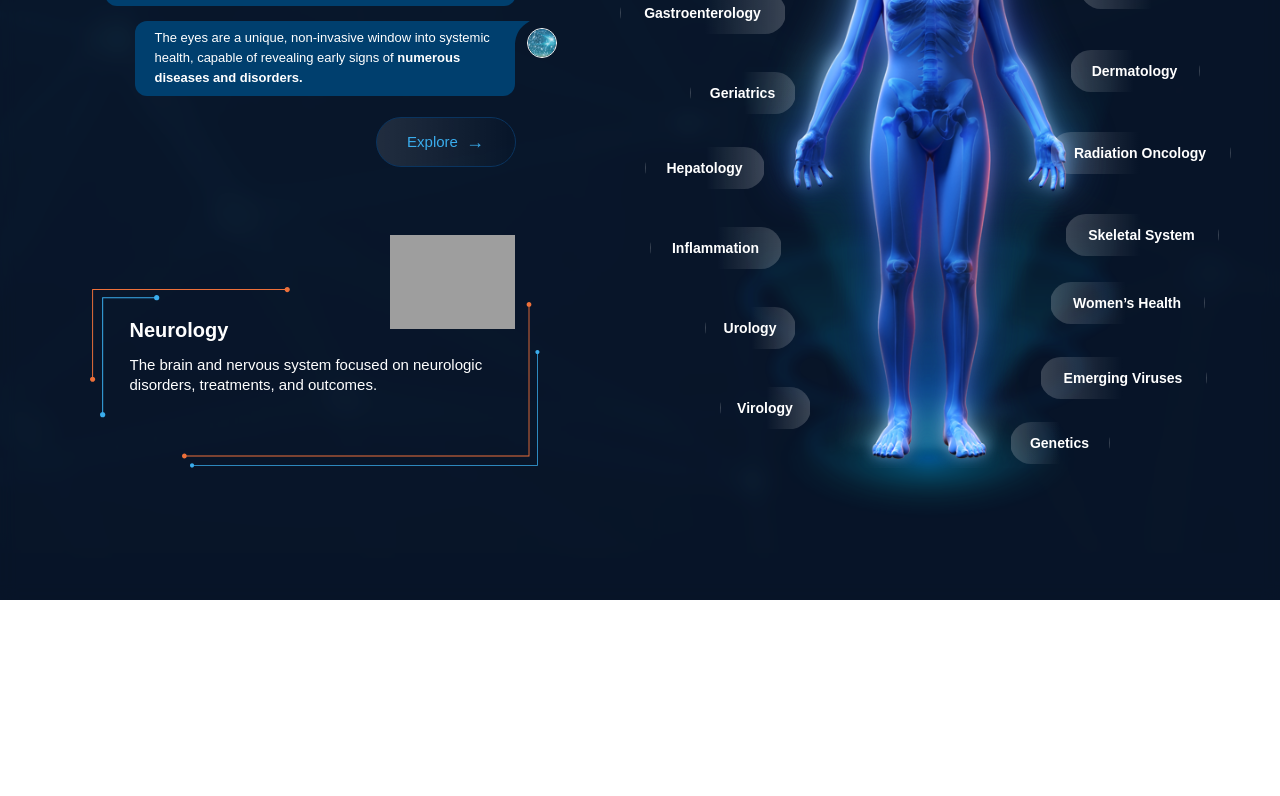
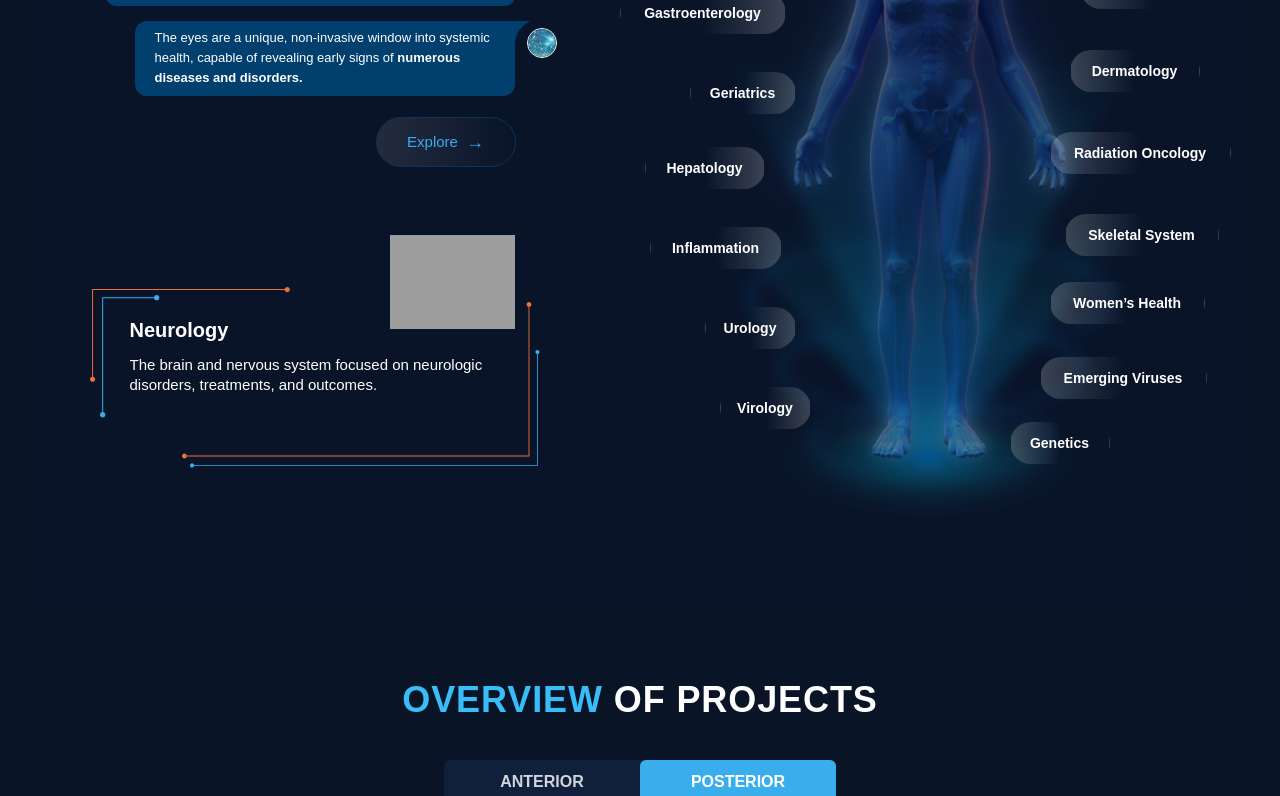
Before and after one commit to SreelakshmiTRaj/Opthalmology-app, a Next.js app: page / in a window 1280 px wide. Shown: the part 1225-2021 px from the top of the page. Before the commit the page ends 1825 px from the top, so only its background shows below. Built offline with nearby package versions, Linux system fonts and the light colour scheme; grey boxes are pictures that could not be loaded.

Commit message:
Committing with next section

```diff
--- a/src/app/components/Body/Body.js
+++ b/src/app/components/Body/Body.js
@@ -26,7 +26,7 @@ export default function Body() {
 
   return (
     <section
-      className="relative w-full text-white py-12 px-6 flex flex-col items-center overflow-hidden"
+      className="relative w-full text-white py-12 px-6 bg-[#0a1429] flex flex-col items-center"
       onClick={handleSectionClick}
     >
       {/* Heading */}
--- a/src/app/components/Body/BodyAnimation.js
+++ b/src/app/components/Body/BodyAnimation.js
@@ -12,6 +12,7 @@ const Label = ({ label, isRightSide, onClickLabel, isActive }) => {
     ? "linear-gradient(90deg, rgba(58,173,237,0.5) 0%, rgba(58,173,237,0) 75%)"
     : "linear-gradient(-90deg, rgba(58,173,237,0.5) 0%, rgba(58,173,237,0) 75%)";
   const isHighlighted = isHovered || isActive;
+
 
   return (
     <motion.div
@@ -71,7 +72,8 @@ export default function BodyAnimation({ selectedLabel, onLabelClick }) {
   ];
 
   useEffect(() => {
-    const startDelay = setTimeout(() => {
+    const startDelay = setTimeout(
+      () => {
         let index = currentIndex;
 
         if (!selectedLabel) {
@@ -89,7 +91,9 @@ export default function BodyAnimation({ selectedLabel, onLabelClick }) {
 
         if (!isManual) startCycle();
         return () => clearInterval(intervalRef.current);
-    }, selectedLabel === null ? 3000 : 0);
+      },
+      selectedLabel === null ? 5000 : 0
+    );
 
     return () => {
       clearInterval(intervalRef.current);
@@ -105,7 +109,12 @@ export default function BodyAnimation({ selectedLabel, onLabelClick }) {
     <>
       {/* Light glow */}
       <div className="absolute w-[500px] h-[520px] top-[200px] left-[590px] opacity-80">
-        <Image src={lightPath} alt="Body lighting" fill className="object-contain" />
+        <Image
+          src={lightPath}
+          alt="Body lighting"
+          fill
+          className="object-contain"
+        />
       </div>
 
       {/* Human body image */}
@@ -118,7 +127,12 @@ export default function BodyAnimation({ selectedLabel, onLabelClick }) {
           exit={{ opacity: 0 }}
           transition={{ duration: 0.6, ease: "easeInOut" }}
         >
-          <Image src={bodyImagePath} alt={selectedLabel || "Human body"} fill className="object-contain" />
+          <Image
+            src={bodyImagePath}
+            alt={selectedLabel || "Human body"}
+            fill
+            className="object-contain"
+          />
         </motion.div>
       </AnimatePresence>
 
@@ -134,7 +148,9 @@ export default function BodyAnimation({ selectedLabel, onLabelClick }) {
             transition={{ duration: 0.5, ease: "easeInOut" }}
           >
             <Image
-              src={`/images/${selectedLabel.toLowerCase().replace(/['’\s]+/g, "")}_part.svg`}
+              src={`/images/${selectedLabel
+                .toLowerCase()
+                .replace(/['’\s]+/g, "")}_part.svg`}
               alt={`${selectedLabel} organ illustration`}
               fill
               className="object-contain"
--- a/src/app/components/Hero/Hero.js
+++ b/src/app/components/Hero/Hero.js
@@ -289,11 +289,11 @@ export default function Hero() {
       </div>
 
       {/* Zigzag Line */}
-      <div className="absolute bottom-0 left-0 w-full z-20">
+      <div className="absolute bottom-0 w-full z-20">
         <Image
           src={line}
           alt="Zigzag border"
-          width={1920}
+          width={2000}
           height={120}
           className="w-full h-auto object-cover pointer-events-none select-none"
         />
--- /dev/null
+++ b/src/app/components/Overview/Overview.js
@@ -0,0 +1,83 @@
+"use client";
+import { useState, useEffect } from "react";
+import { motion, AnimatePresence } from "framer-motion";
+
+export default function Overview() {
+  const [activeTab, setActiveTab] = useState("anterior");
+
+  // Auto toggle every 3 seconds
+  useEffect(() => {
+    const interval = setInterval(() => {
+      setActiveTab((prev) => (prev === "anterior" ? "posterior" : "anterior"));
+    }, 3000);
+    return () => clearInterval(interval);
+  }, []);
+
+  return (
+    <section className="relative w-full py-20 text-center">
+      {/* Heading */}
+      <h2 className="text-3xl sm:text-4xl font-bold text-white tracking-wide mb-10">
+        <span className="text-[#38bdf8]">OVERVIEW</span> OF PROJECTS
+      </h2>
+
+      {/* Toggle Buttons */}
+      <div className="relative mx-auto w-[392px] h-[44px] flex rounded-md overflow-visible bg-[#10203b] justify-center">
+        {/* Anterior Button */}
+        <div className="relative w-[196px]">
+          <button
+            onClick={() => setActiveTab("anterior")}
+            className={`w-full h-[44px] font-semibold text-sm sm:text-base rounded-md transition-all duration-300 flex items-center justify-center
+              ${
+                activeTab === "anterior"
+                  ? "bg-[#3AADED] text-white"
+                  : "bg-transparent text-gray-300 hover:text-white"
+              }`}
+          >
+            ANTERIOR
+          </button>
+
+          {/* Blue Underline for Anterior */}
+          <AnimatePresence mode="wait">
+            {activeTab === "anterior" && (
+              <motion.div
+                initial={{ opacity: 0, y: -2 }}
+                animate={{ opacity: 1, y: 0 }}
+                exit={{ opacity: 0, y: 2 }}
+                transition={{ duration: 0.25 }}
+                className="absolute left-1/2 -translate-x-1/2 bottom-[-5px] w-[35px] h-[3px] bg-[#3AADED] rounded-full"
+              />
+            )}
+          </AnimatePresence>
+        </div>
+
+        {/* Posterior Button */}
+        <div className="relative w-[196px]">
+          <button
+            onClick={() => setActiveTab("posterior")}
+            className={`w-full h-[44px] font-semibold text-sm sm:text-base rounded-md transition-all duration-300 flex items-center justify-center
+              ${
+                activeTab === "posterior"
+                  ? "bg-[#3AADED] text-white"
+                  : "bg-transparent text-gray-300 hover:text-white"
+              }`}
+          >
+            POSTERIOR
+          </button>
+
+          {/* Blue Underline for Posterior */}
+          <AnimatePresence mode="wait">
+            {activeTab === "posterior" && (
+              <motion.div
+                initial={{ opacity: 0, y: -2 }}
+                animate={{ opacity: 1, y: 0 }}
+                exit={{ opacity: 0, y: 2 }}
+                transition={{ duration: 0.25 }}
+                className="absolute left-1/2 -translate-x-1/2 bottom-[-5px] w-[35px] h-[3px] bg-[#3AADED] rounded-full"
+              />
+            )}
+          </AnimatePresence>
+        </div>
+      </div>
+    </section>
+  );
+}
--- a/src/app/page.js
+++ b/src/app/page.js
@@ -2,12 +2,14 @@ import Header from "./components/Header/Header";
 import Hero from "./components/Hero/Hero";
 import Body from "./components/Body/Body";
 import Image from "next/image";
+import Overview from "./components/Overview/Overview";
 
 export default function Home() {
   const bgImagePath = "/images/bgImage.svg";
 
   return (
-    <section className="relative w-full min-h-screen bg-primary-dark text-white overflow-hidden">
+    <main className="w-full min-h-screen text-white overflow-hidden">
+      <section className="relative w-full min-h-screen bg-primary-dark overflow-hidden">
         <div className="absolute inset-0 z-0">
           <Image
             src={bgImagePath}
@@ -22,11 +24,17 @@ export default function Home() {
         <div className="relative z-10 max-w-8xl mx-auto px-4 sm:px-6 lg:px-8">
           <Header />
           <Hero />
-        <div className="absolute inset-0 backdrop-blur-[8px] bg-[#0b1626]/40 z-0 rounded-t-3xl"></div>
-        <div className="relative z-10">
+        </div>
+      </section>
+
+      <section className="relative z-10 bg-[#0a1427]">
+        <div className="max-w-8xl mx-auto px-4 sm:px-6 lg:px-8">
           <Body />
         </div>
+        <div className="relative z-20 bg-[]">
+          <Overview />
         </div>
       </section>
+    </main>
   );
 }
```
Lines whose indentation alone changed are shown as unchanged.
